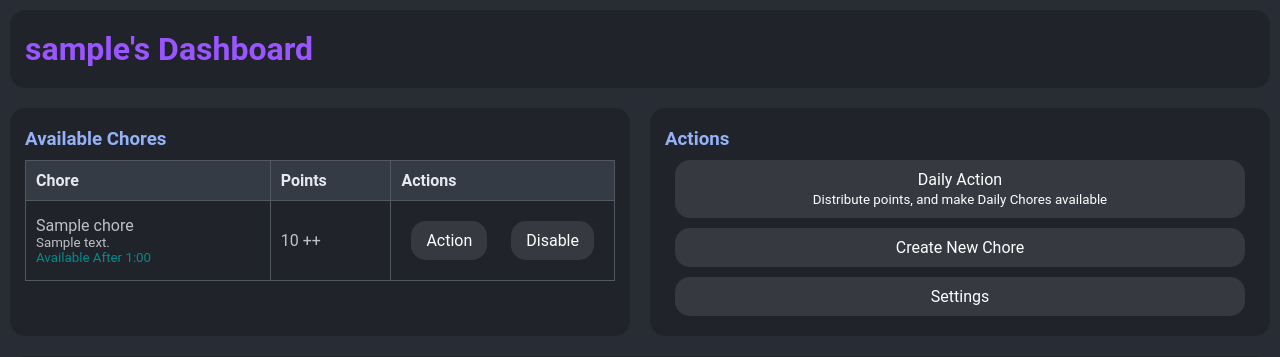
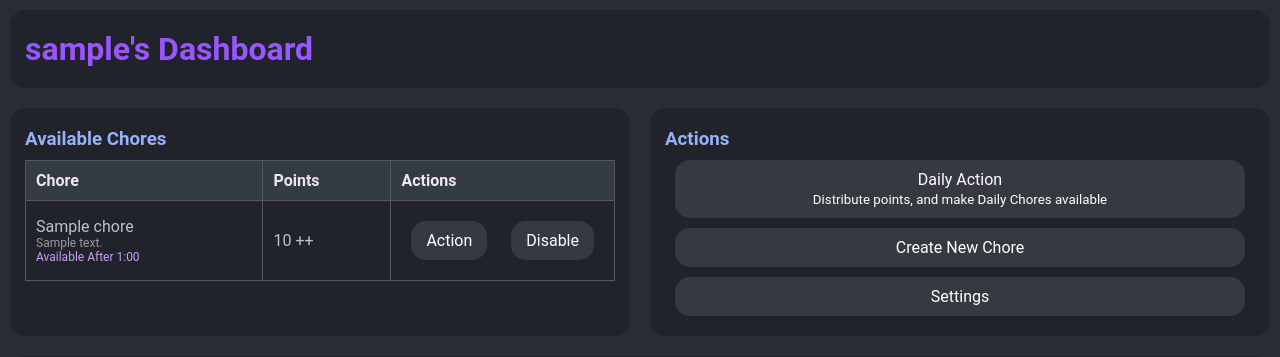
Before and after one commit to emmertex/chore_app, a Django app: page / in a window 1280 px wide. Shown: the top 357 px of the page. Run offline with Django 5.2, Linux system fonts and the light colour scheme; a user stored in the database is signed in; tables that the repository leaves empty hold one stand-in row (values such as "Sample post"); data that the repository does not hold is empty.

Commit message:
Add small-text class to chore descriptions and times

```diff
--- a/chore_app/static/styles.css
+++ b/chore_app/static/styles.css
@@ -287,3 +287,15 @@ code {
     width: 1%;
     white-space: nowrap;
 }
+
+.small-text {
+    font-size: 12px;
+}
+
+.small-text.time {
+    color: #d09bff;
+}
+
+.small-text.description {
+    color: #a395a2;
+}
--- a/chore_app/templates/parent_profile.html
+++ b/chore_app/templates/parent_profile.html
@@ -35,7 +35,7 @@
             <tbody>
                 {% for chore_claim in claimed_chores %}
                 <tr>
-                    <td>{{ chore_claim.choreName }} <div style="font-size: smaller;">
+                    <td>{{ chore_claim.choreName }} <div class="small-text description">
                       {{ chore_claim.comment }}
                     </div></td>
                     <td>{{ chore_claim.points }}</td>
@@ -77,10 +77,10 @@
                 {% for chore in available_chores %}
                 <tr>
                     <td>{{ chore.name }}
-                        <div style="font-size: smaller;">
+                        <div class="small-text description">
                             {{ chore.comment }}
                           </div>
-                        <div style="font-size: smaller; color: darkcyan;">
+                        <div class="small-text time">
                             {% if chore.availableTime == -24 %}
                             {% elif chore.availableTime < 0 %}
                                 Available Before {{ chore.availableTime|abs_filter }}:00
@@ -123,10 +123,10 @@
             <tbody>
                 {% for chore in unavailable_chores %}
                 <tr>
-                    <td>{{ chore.name }} <div style="font-size: smaller;">
+                    <td>{{ chore.name }} <div class="small-text description">
                         {{ chore.comment }}
                       </div>
-                        <div style="font-size: smaller; color: darkcyan;">
+                        <div class="small-text time">
                             {% if chore.availableTime == -24 %}
                             {% elif chore.availableTime < 0 %}
                                 Available Before {{ chore.availableTime|abs_filter }}:00
--- a/chore_app/views.py
+++ b/chore_app/views.py
@@ -194,7 +194,7 @@ def claim_chore(request, pk):
                 and current_time > datetime.time(5) \
                 and chore.earlyBonus:
                 addPoints = chore.points * ((models.Settings.objects.get(key='bonus_percent').value + 100) / 100)
-                comment = 'Early Bonus'
+                comment = 'Early Bonus of ' + str(chore.earlyBonus) + ' points: ' + chore.comment
             else:
                 addPoints = chore.points
                 comment = chore.comment
```
Also changed, not shown: chore_app/templates/child_profile.html (+9 -2 lines).
